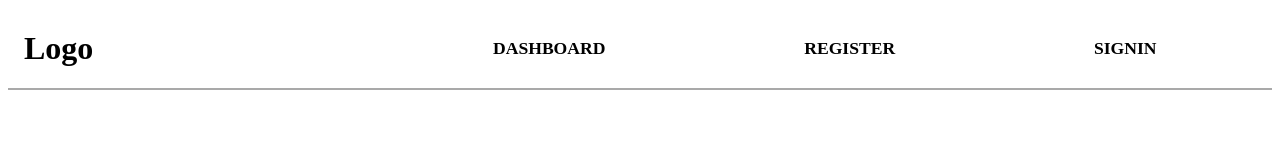
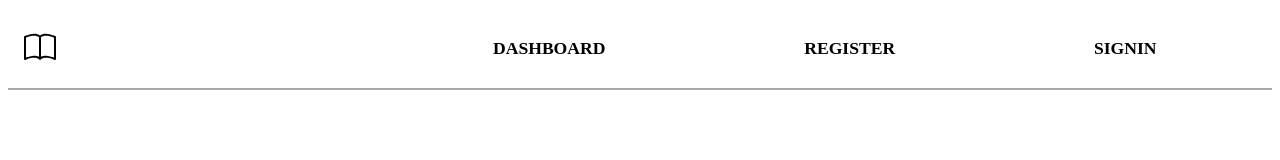
Before and after one commit to fagojs/padantey, a React (Create React App) app: page / in a window 1280 px wide. Shown: the top 160 px of the page. Built offline with nearby package versions, Linux system fonts and the light colour scheme.

Commit message:
added logo and styling

```diff
--- a/src/components/header/header.component.jsx
+++ b/src/components/header/header.component.jsx
@@ -2,16 +2,16 @@ import React from "react";
 import { Link } from "react-router-dom";
 
 import CartIcon from "../cart/cart-icon/cart-icon.component";
+import { BsBook } from "react-icons/bs";
 
 import "./header.css";
 
 const Header = ({ currentUser }) => {
-  //console.log(currentUser);
   return (
     <div className="header-container">
-      <div className="logo-container">
-        <h1>Logo</h1>
-      </div>
+      <Link className="logo-container" to="/">
+        <BsBook />
+      </Link>
       <div className="other-headers">
         <Link to="/" className="header">
           Dashboard
--- a/src/components/header/header.css
+++ b/src/components/header/header.css
@@ -7,6 +7,11 @@
 }
 .logo-container {
   width: 30%;
+  font-size: 2rem;
+  display: flex;
+  align-items: center;
+  cursor: pointer;
+  color: black;
 }
 .other-headers {
   display: flex;
```
